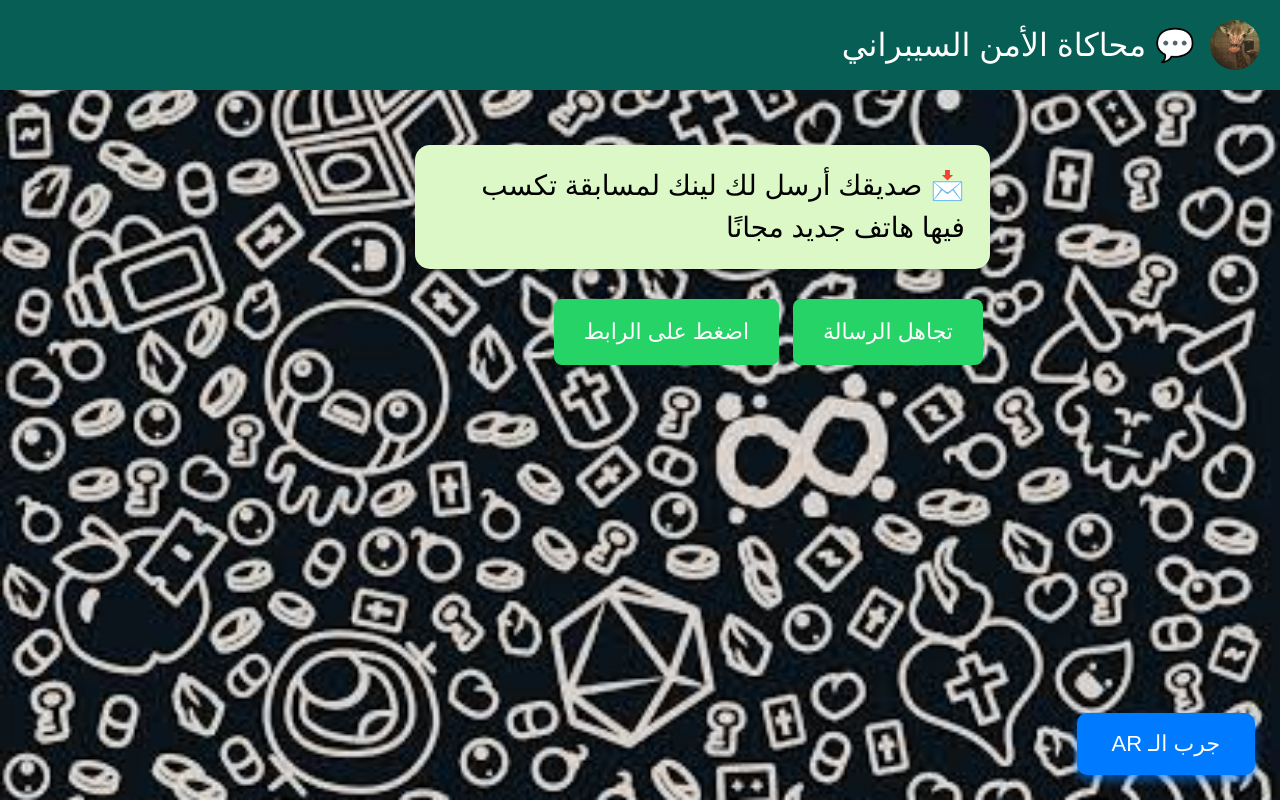
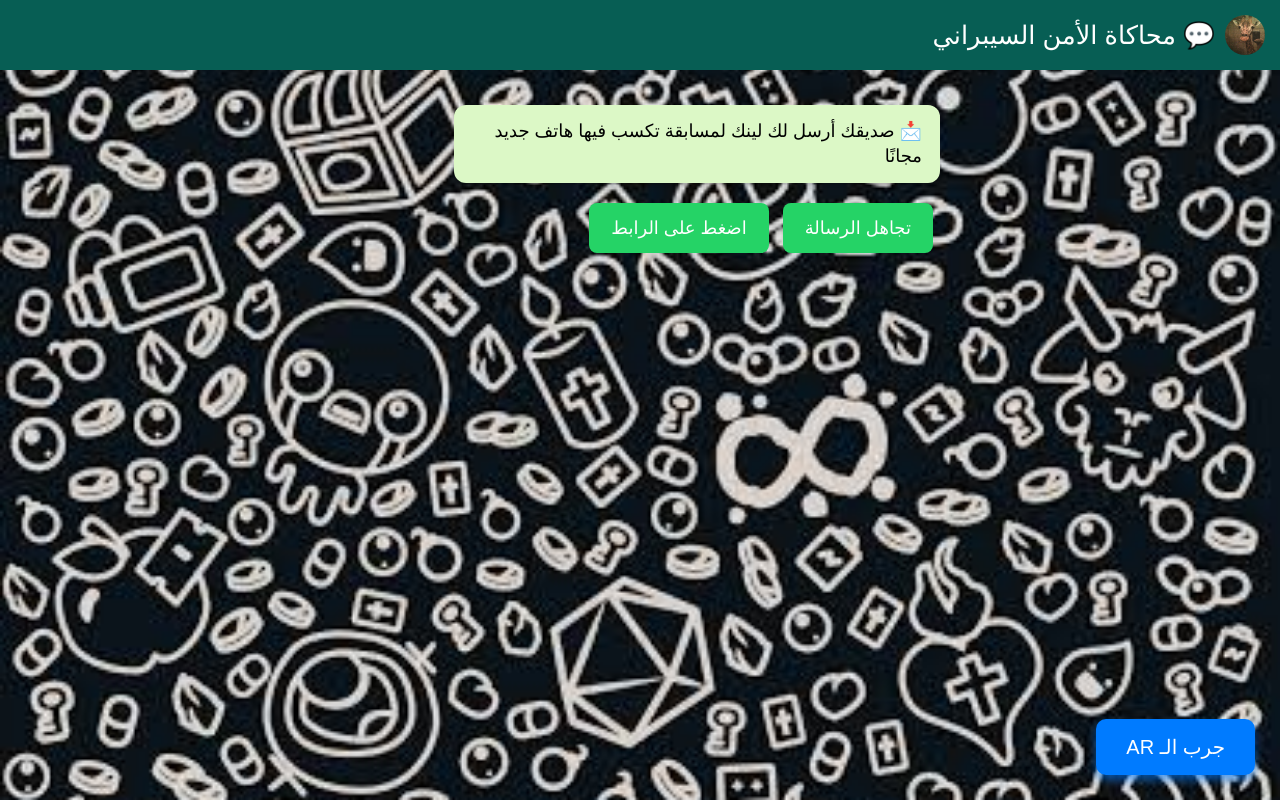
Before and after one commit to AbdulrahmanEl-Deeb/cybershield-chat, a plain HTML site: page index.html in a window 1280 px wide. Drawn offline with Linux system fonts and the light colour scheme.

Commit message:
Update index.html

```diff
--- a/index.html
+++ b/index.html
@@ -16,57 +16,57 @@
     header {
       background-color: #075E54;
       color: white;
-      padding: 20px;
-      font-size: 2em; /* كبرت الخط */
+      padding: 15px;
+      font-size: 1.6em;
       text-align: center;
       display: flex;
       align-items: center;
-      gap: 15px;
+      gap: 10px;
     }
     header img {
-      width: 50px;
-      height: 50px;
+      width: 40px;
+      height: 40px;
       border-radius: 50%;
     }
     .chat {
       display: flex;
       flex-direction: column;
-      padding: 40px;
-      max-width: 700px;
+      padding: 25px;
+      max-width: 600px;
       margin: auto;
     }
     .message {
       background-color: #dcf8c6;
-      padding: 20px 25px;
-      border-radius: 15px;
-      margin: 15px 0;
+      padding: 14px 18px;
+      border-radius: 12px;
+      margin: 10px 0;
       max-width: 75%;
       align-self: flex-start;
-      box-shadow: 0 3px 5px rgba(0,0,0,0.3);
-      font-size: 28px; /* كبرت الخط جداً */
-      line-height: 1.5;
+      box-shadow: 0 2px 3px rgba(0,0,0,0.2);
+      font-size: 18px;
+      line-height: 1.4;
     }
     .reply {
       background-color: #34b7f1;
       color: white;
-      padding: 20px 25px;
-      border-radius: 15px;
-      margin: 15px 0;
+      padding: 14px 18px;
+      border-radius: 12px;
+      margin: 10px 0;
       max-width: 75%;
       align-self: flex-end;
-      box-shadow: 0 3px 5px rgba(0,0,0,0.3);
-      font-size: 28px; /* كبرت الخط جداً */
-      line-height: 1.5;
+      box-shadow: 0 2px 3px rgba(0,0,0,0.2);
+      font-size: 18px;
+      line-height: 1.4;
     }
     .options button, .next-btn {
       background: #25D366;
       color: white;
-      padding: 20px 30px;
-      margin: 15px 7px 0 7px;
+      padding: 14px 22px;
+      margin: 10px 7px 0 7px;
       border: none;
       border-radius: 8px;
       cursor: pointer;
-      font-size: 22px; /* أكبر في الأزرار */
+      font-size: 18px;
       transition: background-color 0.3s ease;
     }
     .options button:hover, .next-btn:hover {
@@ -77,13 +77,13 @@
       bottom: 25px;
       right: 25px;
       z-index: 9999;
-      padding: 18px 35px;
+      padding: 16px 30px;
       background: #007bff;
       color: white;
       border: none;
       border-radius: 10px;
       cursor: pointer;
-      font-size: 22px;
+      font-size: 20px;
       box-shadow: 0 5px 10px rgba(0,123,255,0.6);
       transition: background-color 0.3s ease;
     }
```
